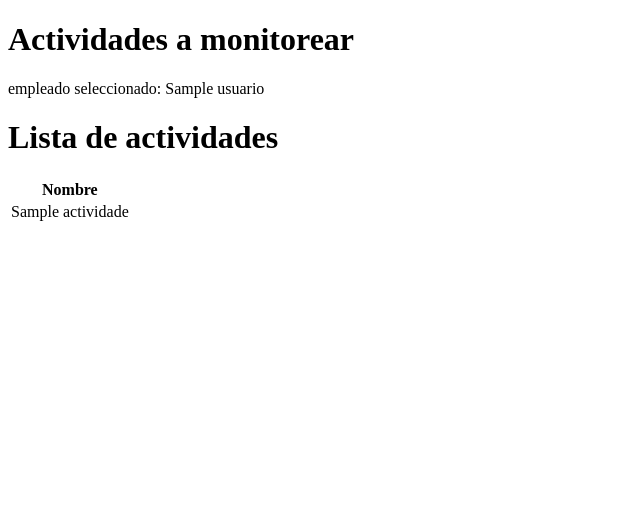
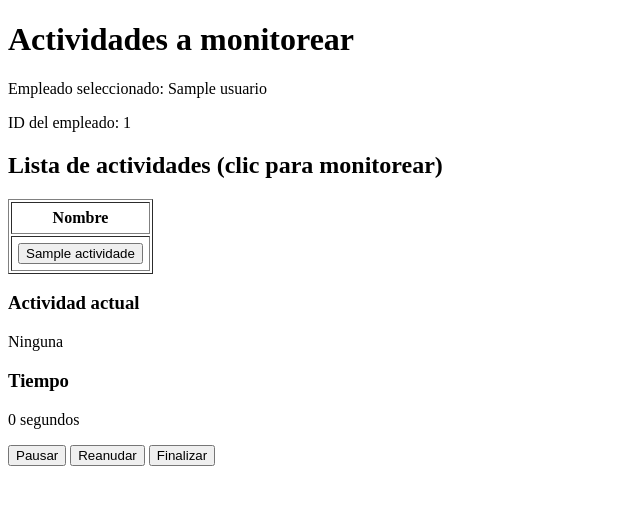
Before and after one commit to luisleon7677/-StressMonit_Project, a Flask app: a page that uses templates/movil_monitoring.html in a window 1280 px wide. Shown: the top 505 px of the page, without its empty margins (0-640 px from the left). Run offline with Flask 3, Linux system fonts and the light colour scheme; the visitor is signed in with stand-in values (Sample User, id 1); a database or web service that is not in the repository returns one stand-in record (values such as "Sample title"); some libraries are stand-ins or nearby versions.

Commit message:
solo falta la insercion a la base de datos de proceso

```diff
--- a/app.py
+++ b/app.py
@@ -1,4 +1,4 @@
-from flask import Flask, render_template, send_file, flash
+from flask import Flask, render_template, send_file, flash,session, jsonify
 from src.querys import listarQuerys,insertarRecursos,eliminarRecurso,estresByUsers,crear_actividad,recursosByIdVer,recursosByTitle
 from flask import request, redirect, url_for
 from werkzeug.security import generate_password_hash, check_password_hash
@@ -44,11 +44,43 @@ def list_employees():
 
 @app.route('/movil_monitoring', methods=["GET", "POST"])
 def movil_monitoring():
+    if request.method == "POST":
+        id_user = request.form.get("id_user")
+        id_actividad = request.form.get("id_actividad")
+        tiempo = request.form.get("tiempo")
+        nombre_user = request.form.get("user")
+        print("nombre_user::", nombre_user)
+        nombre_actividad = request.form.get("nombre_actividad")
+        print("nombre_actividad::", nombre_actividad)
+        #datos aleatorios
+        humedad= 23
+        Temperatura =10
+        pasos =4
+
+        estres = 10
+
+        id_administrador = session["user_id"]
+
+        #registro en base de datos
+        # query = """
+        #     INSERT INTO proceso
+        #     (id_usuario, id_actividad, tiempo)
+        #     VALUES (%s, %s, %s);
+        # """
+        # insertarQuery(query, (id_user, id_actividad, tiempo))
+
+        # Aquí podrías guardar en DB si quieres
+        # insertarQuery("INSERT INTO monitoreo (...) VALUES (%s,%s,%s)", (...))
+
+        return jsonify({"ok": True})
+
     user = request.args.get("user")
-    print(user)
-    activities = listarQuerys("SELECT * FROM actividades WHERE id_administrador = %s", (session["user_id"],))
-    print(activities)
-    return render_template('movil_monitoring.html', title='Movil Monitoring', user=user, activities=activities)
+    id_user = request.args.get("id_user")  # ideal que lo mandes por query
+    activities = listarQuerys(
+        "SELECT * FROM actividades WHERE id_administrador = %s",
+        (session["user_id"],)
+    )
+    return render_template('movil_monitoring.html', title='Movil Monitoring', user=user, id_user=id_user, activities=activities)
 
 @app.route("/")
 def home():
--- a/templates/list_employees.html
+++ b/templates/list_employees.html
@@ -19,7 +19,7 @@
         <tr>
             <td>{{ employee[1] }}</td>
             <td>
-                <a href="{{ url_for('movil_monitoring', user=employee[1]) }}">Comenzar</a>
+                <a href="{{ url_for('movil_monitoring', user=employee[1], id_user=employee[0]) }}">Comenzar</a>
             </td>
         </tr>
         {% endfor %}
--- a/templates/movil_monitoring.html
+++ b/templates/movil_monitoring.html
@@ -1,26 +1,186 @@
 <!DOCTYPE html>
-<html lang="en">
+<html lang="es">
 
 <head>
-    <meta charset="UTF-8">
-    <meta name="viewport" content="width=device-width, initial-scale=1.0">
-    <title>Document</title>
+    <meta charset="UTF-8" />
+    <meta name="viewport" content="width=device-width, initial-scale=1.0" />
+    <title>Movil Monitoring</title>
 </head>
 
 <body>
     <h1>Actividades a monitorear</h1>
-    <p>empleado seleccionado: {{ user }}</p>
-    <h1>Lista de actividades</h1>
-    <table>
+    <p>Empleado seleccionado: {{ user }}</p>
+    <p>ID del empleado: {{ id_user }}</p>
+
+    <script>
+        // Ideal: que llegues con ?id_user=15&user=Juan
+        const ID_USER = "{{ id_user or '' }}";
+        const USER_NAME = "{{ user or '' }}";
+    </script>
+
+    <h2>Lista de actividades (clic para monitorear)</h2>
+    <table border="1" cellpadding="6">
         <tr>
             <th>Nombre</th>
         </tr>
+
         {% for activity in activities %}
         <tr>
-            <td>{{ activity[1] }}</td>
+            <td>
+                <button type="button" onclick="cambiarActividad('{{ activity[0] }}', '{{ activity[1] }}')">
+                    {{ activity[1] }}
+                </button>
+            </td>
         </tr>
         {% endfor %}
     </table>
+
+    <h3>Actividad actual</h3>
+    <p id="actividadActual">Ninguna</p>
+
+    <h3>Tiempo</h3>
+    <p id="tiempo">0 segundos</p>
+
+    <button onclick="pausar()">Pausar</button>
+    <button onclick="reanudar()">Reanudar</button>
+    <button onclick="finalizar()">Finalizar</button>
+
+    <p id="estado"></p>
+
+    <script>
+        // Estado del monitoreo
+        let actividadActualId = null;
+        let actividadActualNombre = null;
+
+        // Timer
+        let segundos = 0;
+        let intervalo = null;
+        let enPausa = false;
+
+        function pintarTiempo() {
+            document.getElementById("tiempo").innerText = `${segundos} segundos`;
+        }
+
+        function iniciarConteo() {
+            // Evita duplicar intervalos
+            if (intervalo) return;
+
+            intervalo = setInterval(() => {
+                if (!enPausa) {
+                    segundos++;
+                    pintarTiempo();
+                }
+            }, 1000);
+        }
+
+        function detenerConteo() {
+            clearInterval(intervalo);
+            intervalo = null;
+        }
+
+        function resetConteo() {
+            segundos = 0;
+            pintarTiempo();
+        }
+
+        async function enviarPost(idActividad, tiempoSegundos) {
+            // Si no tienes id_user real, esto debe corregirse (idealmente mandarlo en querystring)
+            if (!ID_USER) {
+                console.warn("Falta id_user en la URL. Ej: /movil_monitoring?user=Juan&id_user=15");
+            }
+
+            const formData = new URLSearchParams();
+            formData.append("id_user", ID_USER);
+            formData.append("id_actividad", idActividad);
+            formData.append("tiempo", String(tiempoSegundos));
+            formData.append("user", USER_NAME); // 👈 nombre del empl
+            formData.append("nombre_actividad", nombreActividad); // 👈 nombre de actividad
+
+            const res = await fetch("/movil_monitoring", {
+                method: "POST",
+                headers: { "Content-Type": "application/x-www-form-urlencoded" },
+                body: formData.toString()
+            });
+
+            // Si backend devuelve JSON:
+            // const data = await res.json();
+            // return data;
+
+            return res.ok;
+        }
+
+        async function cambiarActividad(nuevaId, nuevaNombre) {
+            try {
+                // Si ya había una actividad corriendo, manda el POST de la anterior con el tiempo acumulado
+                if (actividadActualId !== null) {
+                    document.getElementById("estado").innerText =
+                        `Guardando ${actividadActualNombre} (${segundos}s)...`;
+
+                    await enviarPost(actividadActualId, actividadActualNombre, segundos);
+
+                }
+
+                // Cambia actividad y reinicia tiempo
+                actividadActualId = nuevaId;
+                actividadActualNombre = nuevaNombre;
+                document.getElementById("actividadActual").innerText =
+                    `${actividadActualNombre} (ID: ${actividadActualId})`;
+
+                resetConteo();
+                enPausa = false; // opcional: cada cambio te saca de pausa
+                iniciarConteo();
+
+                document.getElementById("estado").innerText =
+                    `Monitoreando: ${actividadActualNombre}`;
+            } catch (e) {
+                console.error(e);
+                document.getElementById("estado").innerText =
+                    "Error enviando el monitoreo al cambiar de actividad.";
+            }
+        }
+
+        function pausar() {
+            enPausa = true;
+            document.getElementById("estado").innerText = "Pausado";
+        }
+
+        function reanudar() {
+            if (actividadActualId === null) {
+                alert("Selecciona una actividad primero.");
+                return;
+            }
+            enPausa = false;
+            iniciarConteo();
+            document.getElementById("estado").innerText = "Reanudado";
+        }
+
+        async function finalizar() {
+            try {
+                // Si hay una actividad activa, manda el POST final
+                if (actividadActualId !== null) {
+                    document.getElementById("estado").innerText =
+                        `Finalizando y guardando ${actividadActualNombre} (${segundos}s)...`;
+
+                    await enviarPost(actividadActualId, actividadActualNombre, segundos);
+
+                }
+
+                // Reset total
+                detenerConteo();
+                resetConteo();
+                actividadActualId = null;
+                actividadActualNombre = null;
+                enPausa = false;
+
+                document.getElementById("actividadActual").innerText = "Ninguna";
+                document.getElementById("estado").innerText = "Finalizado";
+            } catch (e) {
+                console.error(e);
+                document.getElementById("estado").innerText =
+                    "Error enviando el monitoreo al finalizar.";
+            }
+        }
+    </script>
 </body>
 
 </html>
```
